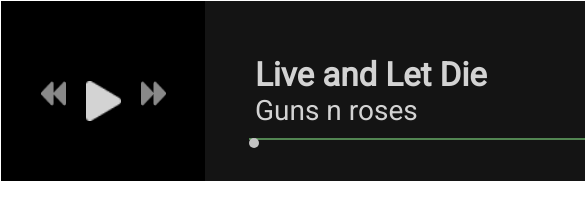
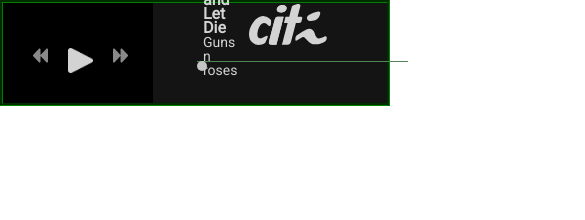
Before and after one commit to DanielHCorreia/MusicPlayerJS, a plain HTML site: page index.html in a window 390 px wide. Shown: the top 220 px of the page, 585 px wide, since content can reach past the window. Drawn offline with Linux system fonts and the light colour scheme.

Commit message:
adicionar responsividade

```diff
--- a/index.html
+++ b/index.html
@@ -27,7 +27,7 @@
 
             <div class="player-info-logo">
                 <img src="./imagens/player-info-cit.svg" alt="">
-                <img src="./imagens/player-info-i.svg" alt="">
+                <img src="./imagens/player-info-i.svg" alt="" class="info-logo-i">
             </div>
 
             <div class="player-info-titles">
--- a/main.css
+++ b/main.css
@@ -1,6 +1,6 @@
 body {
     margin: 0px;
-    border: white 1px solid;
+    border: green 3px groove;
 }
 
 .player {
@@ -44,7 +44,7 @@ body {
     flex-direction: column;
     justify-content: center;
     align-items: left;
-    width: 700px;
+    width: 100%;
     margin-left: 50px;
     margin-right: 150px;
 }
@@ -75,6 +75,11 @@ body {
     /* width máximo = 90% */
     left: 44px;
     bottom: 41px;
+}
+
+.info-logo-i {
+    margin-left: -8px;
+    margin-top: 8px;
 }
 
 .player-bar-point {
@@ -141,3 +146,58 @@ body {
     padding-bottom: 10px;
     border-bottom: rgb(28, 0, 128) 2px solid;
 }
+
+@media (max-width: 950px) {
+    .player-info-band {
+        font-size: 14px;
+        line-height: 14px;
+    }
+    .player-info-music {
+        font-size: 16px;
+        line-height: 14px;
+    }
+    .player-info-logo {
+        position: absolute;
+        margin-top: 0px;
+        padding-right: 0px;
+        margin-right: 50px;
+        right: 10px;
+    }
+    .player-info {
+        height: 100px;
+    }
+    .player-controls {
+        height: 100px;
+    }
+    .player {
+        height: 100px;
+    }
+    .controls-container-backward {
+        margin-left: 30px;
+        width: 15px;
+        height: 15px;
+    }
+    .controls-container-play {
+        margin-left: 20px;
+        margin-right: 20px;
+        width: 25px;
+        height: 25px;
+    }
+    .controls-container-foward {
+        margin-right: 25px;
+        width: 15px;
+        height: 15px;
+    }
+    .player-controls {
+        width: 204px;
+    }
+    .player-controls-container {
+        padding-top: 45px;
+    }
+    .player-info-titles {
+        width: 100%;
+        margin-left: 50px;
+        margin-right: 150px;
+        margin-bottom: 50px;
+    }
+}
```
